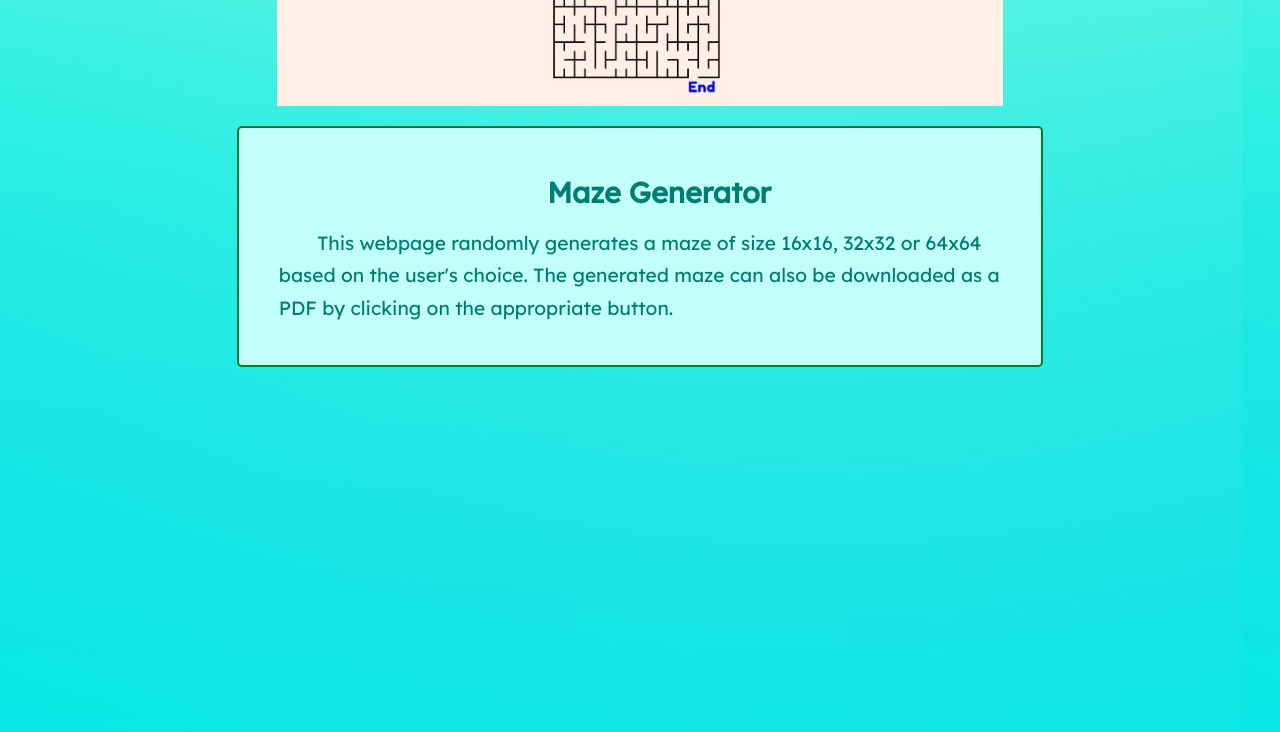
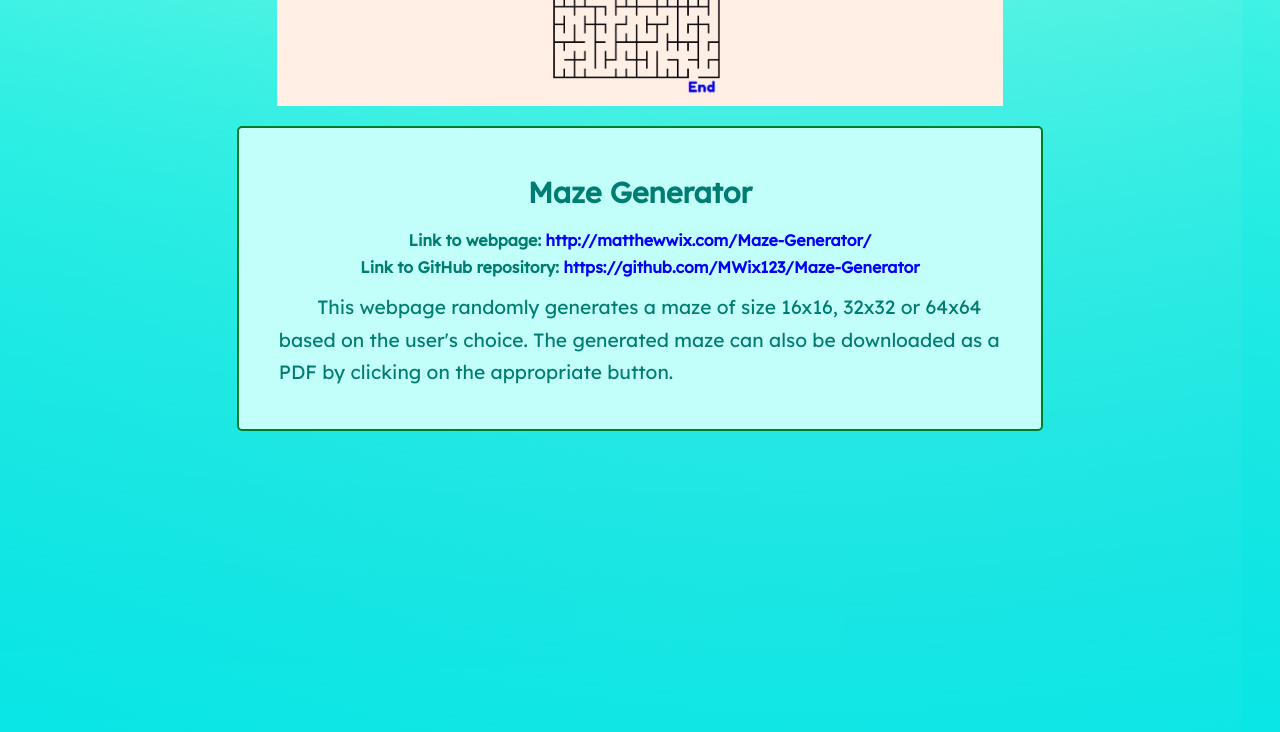
Before and after one commit to MWix123/MWix123.github.io, a plain HTML site: page index.html in a window 1280 px wide. Both pictures are taken after a click on the element "See here for coding projects/websites". Shown: the part 882-1614 px from the top of the page. Drawn offline with Linux system fonts and the light colour scheme; a web font is replaced by a local one.

Commit message:
Implemented links to portfolio pieces

```diff
--- a/css/main.css
+++ b/css/main.css
@@ -157,12 +157,20 @@ button:active{
 }
 
 #portfolio-project-description{
+	padding:40px;
+}
+
+#portfolio-project-description p{
 	text-indent: 2em;
-	padding:40px;
+	margin-top: 10px;
 }
 
 #portfolio-project-description h3{
 	margin-bottom: 10px
+}
+
+#portfolio-project-description h5{
+	text-align: center;
 }
 
 #resume-content h4{
--- a/index.html
+++ b/index.html
@@ -117,6 +117,8 @@
 				</div>
 				<div id="portfolio-project-description">
 					<h3>Maze Generator</h3>
+					<h5>Link to webpage: <a target="_blank" href="http://matthewwix.com/Maze-Generator/">http://matthewwix.com/Maze-Generator/</a></h5>
+					<h5>Link to GitHub repository: <a target="_blank" href="https://github.com/MWix123/Maze-Generator">https://github.com/MWix123/Maze-Generator</a></h5>
 					<p>This webpage randomly generates a maze of size 16x16,
 						32x32 or 64x64 based on the user's choice. The generated maze
 						can also be downloaded as a PDF by clicking on the appropriate
--- a/scripts/main.js
+++ b/scripts/main.js
@@ -3,8 +3,8 @@ fade = null;
 
 galleryImages = ["images/gallery/maze.png",
  "images/gallery/master-calculator.png"];
-galleryDescriptions = ["<h3>Maze Generator</h3><p>This webpage randomly generates a maze of size 16x16, 32x32 or 64x64 based on the user's choice. The generated maze can also be downloaded as a PDF by clicking on the appropriate button.</p>",
-"<h3>Master Calculator</h3><p>Master Calculator solves mathematical equations of college level difficulty while providing a clean and intuitive interface for users. It formats all input and output in a LaTex format so as to improve readability.</p>"];
+galleryDescriptions = ["<h3>Maze Generator</h3><h5>Link to webpage: <a target='_blank' href='http://matthewwix.com/Maze-Generator/'>http://matthewwix.com/Maze-Generator/</a></h5><h5>Link to GitHub repository: <a target='_blank' href='https://github.com/MWix123/Maze-Generator'>https://github.com/MWix123/Maze-Generator</a></h5><p>This webpage randomly generates a maze of size 16x16, 32x32 or 64x64 based on the user's choice. The generated maze can also be downloaded as a PDF by clicking on the appropriate button.</p>",
+"<h3>Master Calculator</h3><h5>Link to webpage: <a target='_blank' href='http://advanced-math-calculator.herokuapp.com'>http://advanced-math-calculator.herokuapp.com</a></h5><h5>Link to Github repository: <a target='__blank' href='https://github.com/MWix123/Master-Calculator'>https://github.com/MWix123/Master-Calculator</a></h5><p>Master Calculator solves mathematical equations of college level difficulty while providing a clean and intuitive interface for users. It formats all input and output in a LaTex format so as to improve readability.</p>"];
 
 index = 0;
 
```
